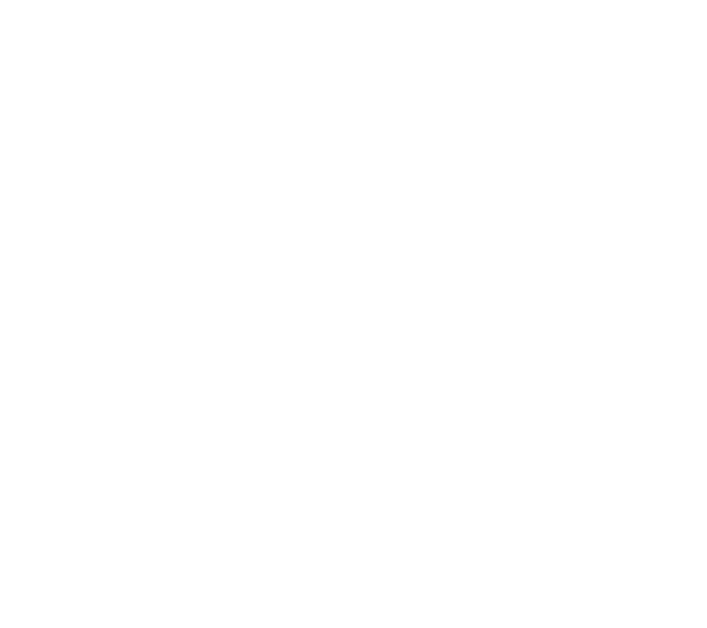
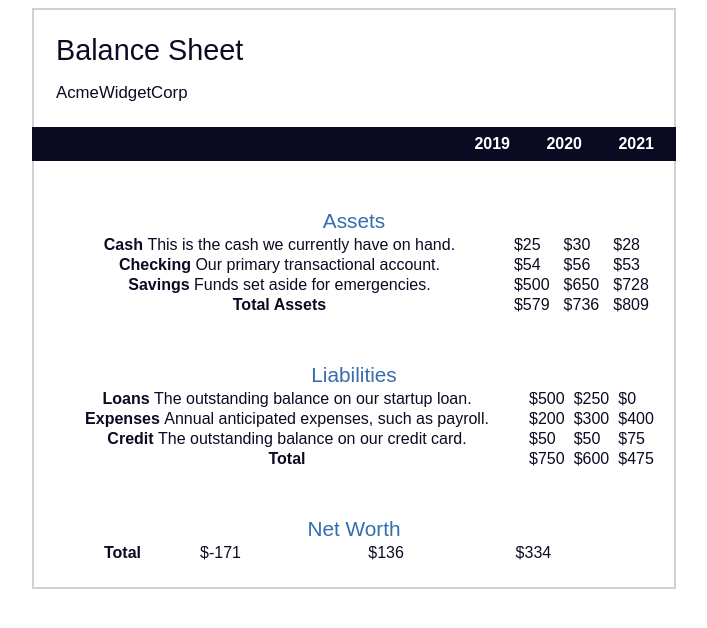
Before and after one commit to martinalegre77/10_pseudoselectores_balance_financiero, a plain HTML site: page index.html in a window 1280 px wide. Shown: the whole page, without its empty margins (286-993 px from the left). Drawn offline with Linux system fonts and the light colour scheme.

Commit message:
avanzando al 70%

```diff
--- a/index.html
+++ b/index.html
@@ -8,6 +8,119 @@
     <link rel="stylesheet" href="./styles.css">
 </head>
 <body>
+  <main>
+    <section>
+      <h1>
+        <span class="flex">
+          <span>AcmeWidgetCorp</span>
+          <span>Balance Sheet</span>
+        </span>
+      </h1>
+      <div id="years" aria-hidden="true">
+        <span class="year">2019</span>
+        <span class="year">2020</span>
+        <span class="year">2021</span>
+      </div>
+      <div class="table-wrap">
+        <!-- PRIMERA TABLA -->
+        <table>
+          <caption>Assets</caption>
+          <thead>
+            <tr>
+              <td></td>
+              <th><span class="sr-only year">2019</span></th>
+              <th><span class="sr-only year">2020</span></th>
+              <th class="current"><span class="sr-only year">2021</span></th>
+            </tr>
+          </thead>
+          <tbody>
+            <tr class="data">
+              <th>Cash <span class="description">This is the cash we currently have on hand.</span></th>
+              <td>$25</td>
+              <td>$30</td>
+              <td class="current">$28</td>
+            </tr>
+            <tr class="data">
+              <th>Checking <span class="description">Our primary transactional account.</span></th>
+              <td>$54</td>
+              <td>$56</td>
+              <td class="current">$53</td>
+            </tr>
+            <tr class="data">
+              <th>Savings <span class="description">Funds set aside for emergencies.</span></th>
+              <td>$500</td>
+              <td>$650</td>
+              <td class="current">$728</td>
+            </tr>
+            <tr class="total">
+              <th>Total Assets <span class="sr-only">Assets</span></th>
+              <td>$579</td>
+              <td>$736</td>
+              <td class="current">$809</td>
+            </tr>
+          </tbody>
+        </table>
+        <!-- SEGUNDA TABLA -->
+        <table>
+          <caption>Liabilities</caption>
+          <thead>
+            <tr>
+              <td></td>
+              <th><span class="sr-only">2019</span></th>
+              <th><span class="sr-only">2020</span></th>
+              <th class="current"><span class="sr-only">2021</span></th>
+            </tr>
+          </thead>
+          <tbody>
+            <tr class="data">
+              <th>Loans <span class="description">The outstanding balance on our startup loan.</span></th>
+              <td>$500</td>
+              <td>$250</td>
+              <td class="current">$0</td>
+            </tr>
+            <tr class="data">
+              <th>Expenses <span class="description">Annual anticipated expenses, such as payroll.</span></th>
+              <td>$200</td>
+              <td>$300</td>
+              <td class="current">$400</td>
+            </tr>
+            <tr class="data">
+              <th>Credit <span class="description">The outstanding balance on our credit card.</span></th>
+              <td>$50</td>
+              <td>$50</td>
+              <td class="current">$75</td>
+            </tr>
+            <tr class="total">
+              <th>Total <span class="sr-only">Liabilities</span></th>
+              <td>$750</td>
+              <td>$600</td>
+              <td class="current">$475</td>
+            </tr>
+          </tbody>
+        </table>
+        <!-- TERCERA TABLA -->
+        <table>
+          <caption>Net Worth</caption>
+          <thead>
+            <tr>
+              <td></td>
+              <th><span class="sr-only">2019</span></th>
+              <th><span class="sr-only">2020</span></th>
+              <th><span class="sr-only">2021</span></th>
+            </tr>
+          </thead>
+          <tbody>
+            <tr class="total">
+              <th>Total <span class="sr-only">Net Worth</span></th>
+              <td>$-171</td>
+              <td>$136</td>
+              <td class="current">$334</td>
+            </tr>
+          </tbody>
+        </table>
+      </div>
+    </section>
+  </main>
 
 </body>
 </html>
--- a/styles.css
+++ b/styles.css
@@ -0,0 +1,87 @@
+html{
+    box-sizing: border-box;
+}
+
+body{
+    font-family: sans-serif;
+    color: #0a0a23;
+}
+
+span[class~="sr-only"]{
+    border: 0 !important;
+    clip: rect(1px, 1px, 1px, 1px) !important;
+    clip-path: inset(50%) !important;
+    width: 1px !important;
+    height: 1px !important;
+    overflow: hidden !important;
+    white-space: nowrap !important;
+    position: absolute !important;
+    padding: 0 !important;
+    margin: -1px !important;
+}
+
+h1{
+    max-width: 37.25rem;
+    margin: 0 auto;
+    padding: 1.5rem 1.25rem;
+}
+
+h1 .flex{
+    display: flex;
+    flex-direction: column-reverse;
+    gap: 1rem;
+}
+
+h1 .flex span:first-of-type{
+    font-size: 0.7em;
+}
+
+h1 .flex span:last-of-type{
+    font-size: 1.2em;
+}
+
+section{
+    max-width: 40rem;
+    margin: 0 auto;
+    border: 2px solid #d0d0d5;
+}
+
+#years{
+    display: flex;
+    position: sticky;
+    justify-content: flex-end;
+    top: 0;
+    color: #fff;
+    background-color: #0a0a23;
+    margin: 0 -2px;
+    padding: 0.5rem calc(1.25rem + 2px) 0.5rem 0;
+    z-index: 999;
+}
+
+#years span[class]{
+    font-weight: bold;
+    width: 4.5rem;
+    text-align: right;
+}
+
+.table-wrap{
+    padding: 0 0.75rem 1.5rem 0.75rem;
+}
+
+span{
+    font-weight: normal;
+}
+
+table{
+    border-collapse: collapse;
+    border: 0;
+    width: 100%;
+    position: relative;
+    margin-top: 3rem;
+}
+
+table caption{
+    font-weight: normal;
+    color: #356eaf;
+    font-size: 1.3em;
+}
```
Also changed, not shown: 1 other file.
